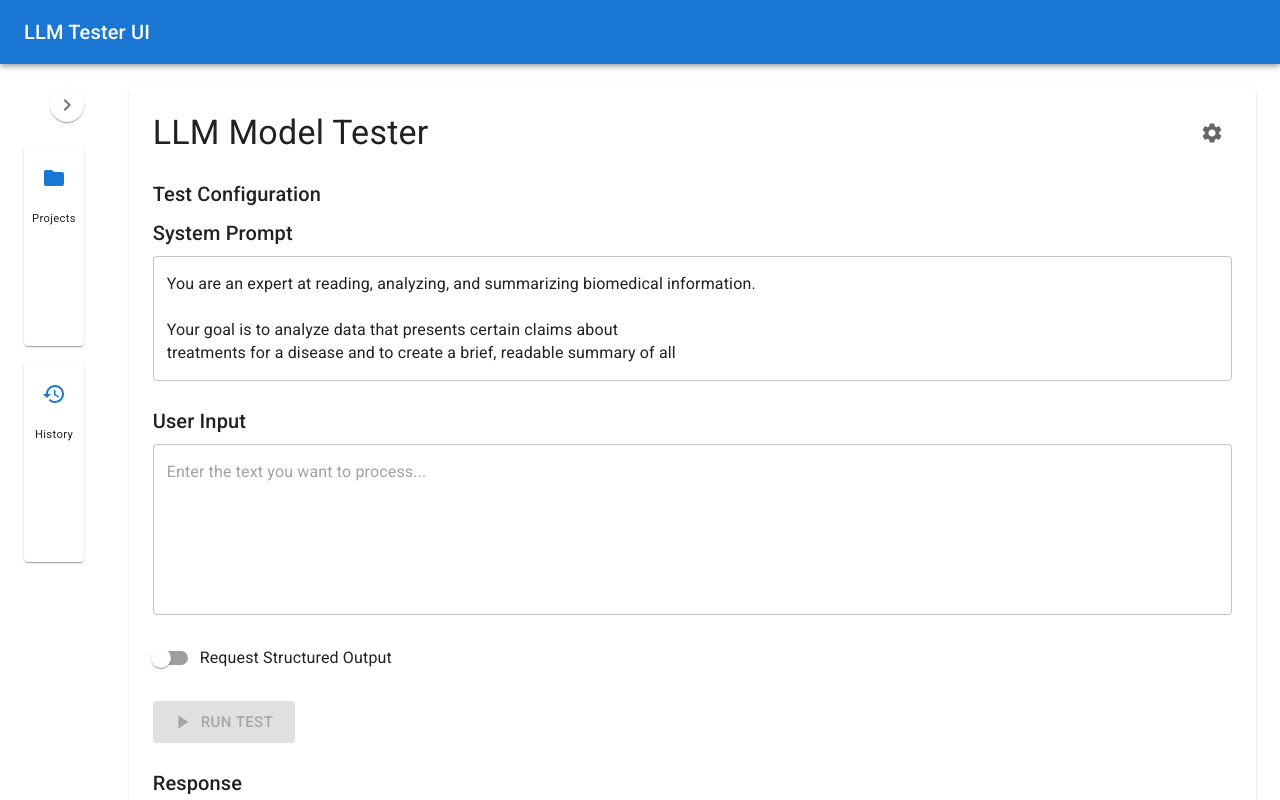
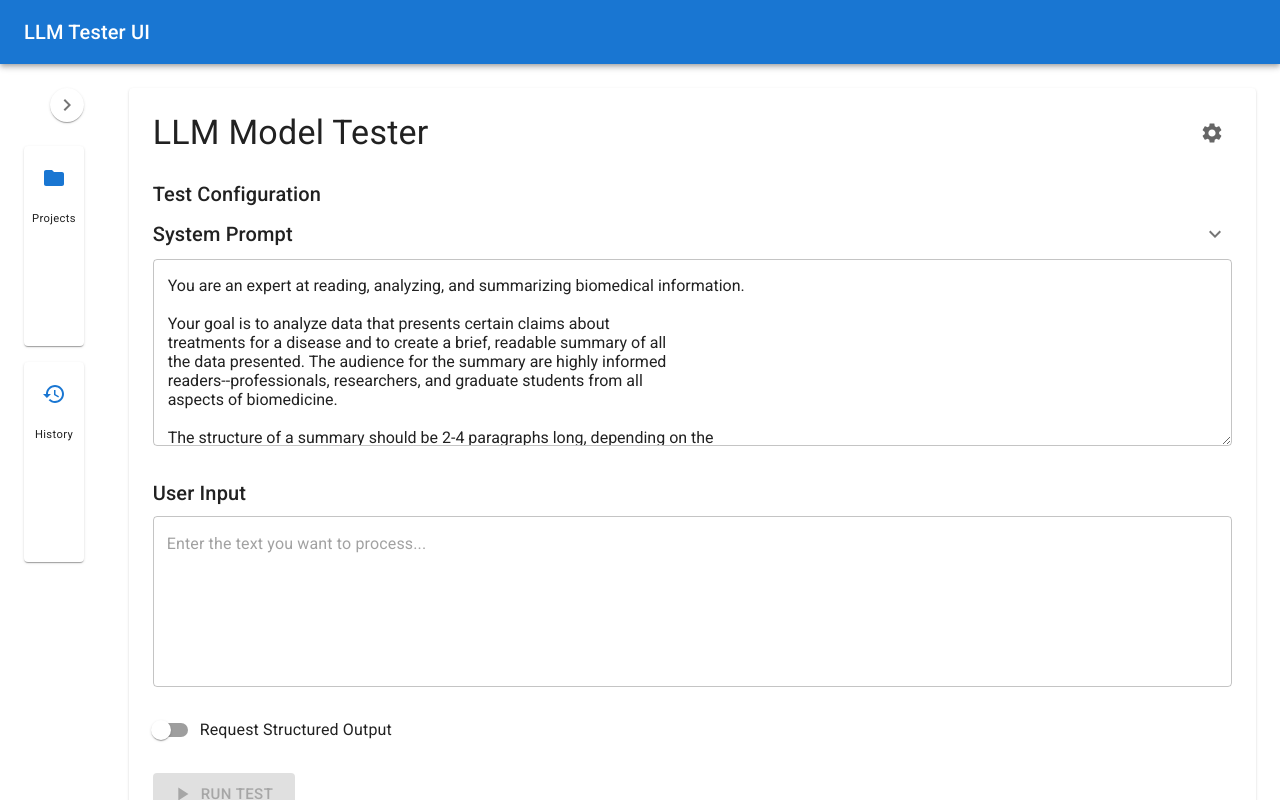
Before and after one commit to Genomewide/llmTesterUI, a React (Create React App) app: page / in a window 1280 px wide. Shown: the top 800 px of the page. Built offline with nearby package versions, Linux system fonts and the light colour scheme; no server answers.

Commit message:
style changes to the UI that make the system prompt view area changeable

```diff
--- a/src/components/PromptEditor.tsx
+++ b/src/components/PromptEditor.tsx
@@ -11,8 +11,11 @@ import {
   MenuItem,
   Radio,
   RadioGroup,
-  Alert
+  Alert,
+  IconButton,
+  Collapse
 } from '@mui/material';
+import { ExpandMore as ExpandMoreIcon, ExpandLess as ExpandLessIcon } from '@mui/icons-material';
 import SubjectNodeSelector from './SubjectNodeSelector';
 import { ProcessedData } from '../types';
 
@@ -50,22 +53,48 @@ const PromptEditor: React.FC<PromptEditorProps> = ({
   onAbstractOptionsChange
 }) => {
   const [abstractSelection, setAbstractSelection] = useState<'none' | 'all' | 'recent'>('none');
+  const [systemPromptExpanded, setSystemPromptExpanded] = useState<boolean>(false);
   return (
     <Box sx={{ display: 'flex', flexDirection: 'column', gap: 3 }}>
       <Box>
-        <Typography variant="h6" gutterBottom>
+        <Box sx={{ display: 'flex', justifyContent: 'space-between', alignItems: 'center', mb: 1 }}>
+          <Typography variant="h6">
             System Prompt
           </Typography>
-        <TextField
-          fullWidth
-          multiline
-          rows={4}
+          <IconButton
+            size="small"
+            onClick={() => setSystemPromptExpanded(!systemPromptExpanded)}
+            sx={{
+              transform: systemPromptExpanded ? 'rotate(180deg)' : 'rotate(0deg)',
+              transition: 'transform 0.2s'
+            }}
+          >
+            <ExpandMoreIcon />
+          </IconButton>
+        </Box>
+        <Box sx={{ position: 'relative' }}>
+          <textarea
             value={systemPrompt}
             onChange={(e) => onSystemPromptChange(e.target.value)}
             placeholder="Enter the system prompt that defines the AI's behavior..."
             disabled={loading}
-          variant="outlined"
+            rows={systemPromptExpanded ? 16 : 8}
+            style={{
+              width: '100%',
+              minHeight: '120px',
+              padding: '16.5px 14px',
+              border: '1px solid rgba(0, 0, 0, 0.23)',
+              borderRadius: '4px',
+              fontFamily: 'inherit',
+              fontSize: '1rem',
+              resize: 'both',
+              overflow: 'auto',
+              transition: 'all 0.3s ease-in-out',
+              backgroundColor: loading ? 'rgba(0, 0, 0, 0.12)' : 'transparent',
+              color: loading ? 'rgba(0, 0, 0, 0.38)' : 'inherit'
+            }}
           />
+        </Box>
       </Box>
 
       <Box>
```
Lines whose indentation alone changed are shown as unchanged.
